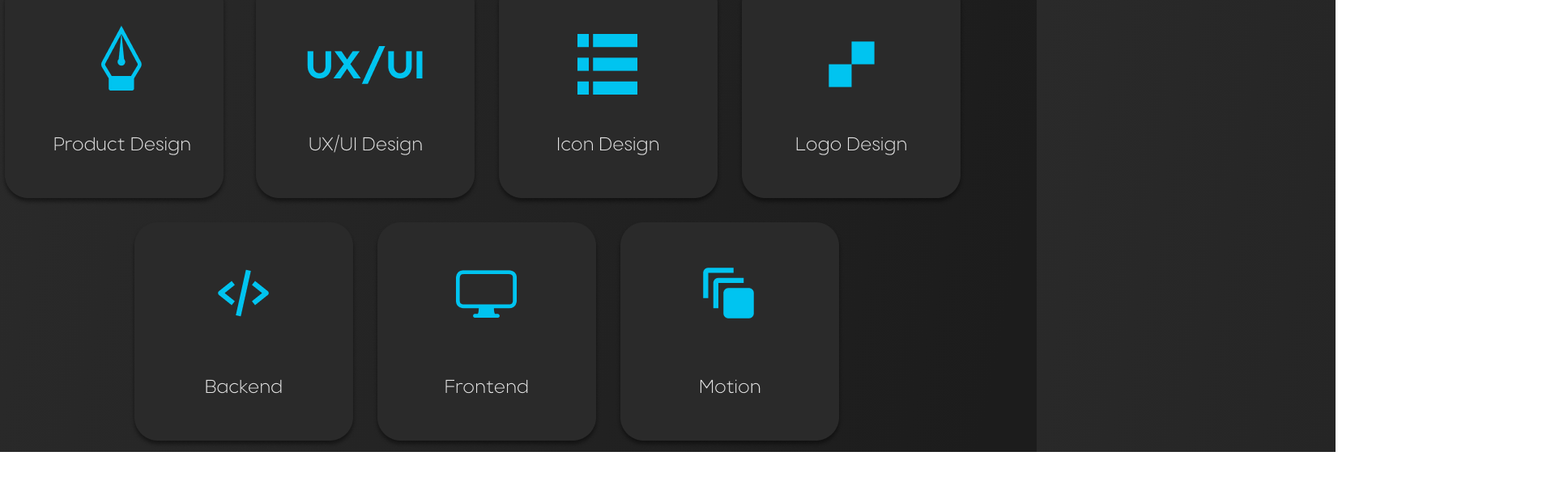
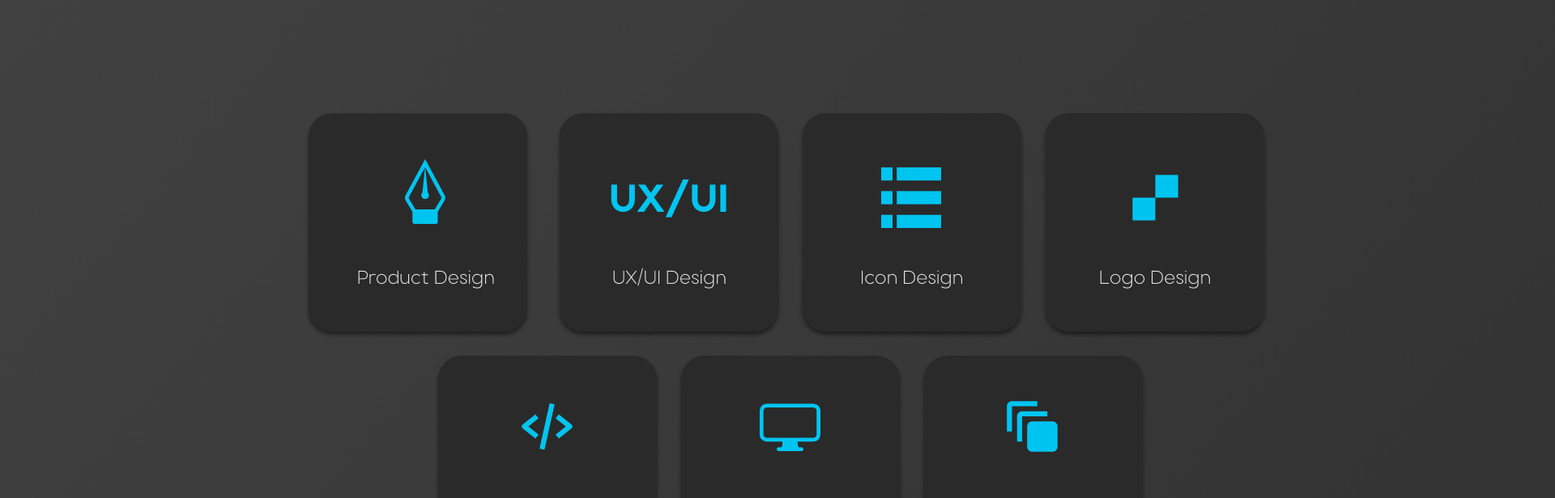
Before and after one commit to abdulloh0099/Notitanic, a React (Vite) app: page / in a window 1280 px wide. Shown: the part 980-1596 px from the top of the page at 81% size, 1920 px wide, since content can reach past the window. Before the commit the page ends 1539 px from the top, so only its background shows below. Built offline with nearby package versions, Linux system fonts and the light colour scheme.

Commit message:
about page ga style berildi

```diff
--- a/src/App.css
+++ b/src/App.css
@@ -29,7 +29,7 @@ group-2 {
   margin-left: 10px;
 }
 
-group-2{
+group-2 {
   gap: 145px;
   margin-top: 40px;
 }
@@ -48,13 +48,24 @@ group-2{
   color: gray;
 }
 
-home-page{
+home-page {
   display: flex;
 }
 
-.home-title{
+.home-title {
   width: 447px;
   height: 337px;
   margin-top: 194px;
   margin-left: 375px;
 }
+
+.about-me {
+  background: linear-gradient(130.68deg, #414141 0%, #2d2d2d 100.52%);
+  width: 1920px;
+  height: 1800px;
+}
+
+.aboutimgs{
+  margin-top: 165px;
+  margin-left: 375px;
+}
--- a/src/App.jsx
+++ b/src/App.jsx
@@ -23,9 +23,9 @@ const App = () => {
         <img src={hometitle} className="home-title" />
         <img src={avatar} className="home-avatar" />
       </home-page>
-      <about-me>
-        <img src={aboutimgs} alt="" />
-      </about-me>
+      <div className='about-me'>
+        <img src={aboutimgs} className="aboutimgs" />
+      </div>
     </div>
   )
 }
```
